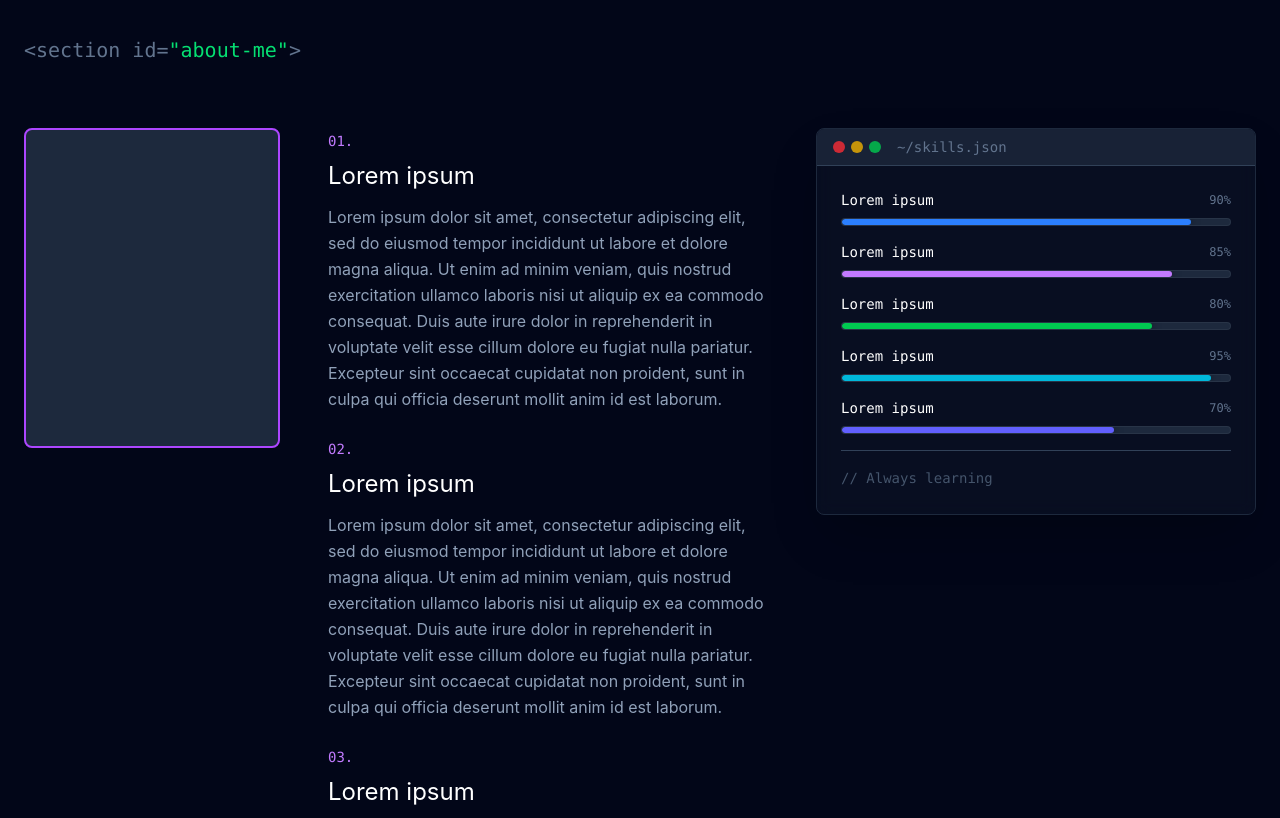
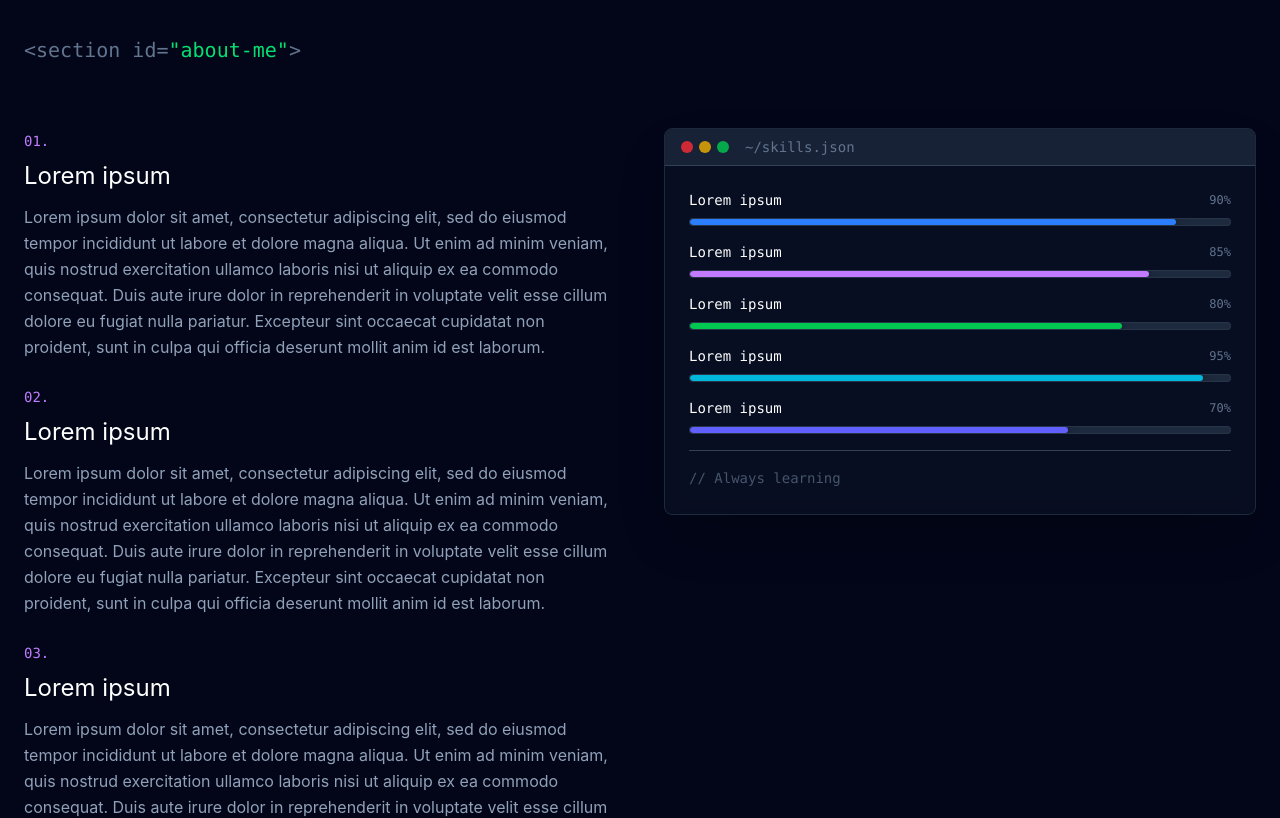
Before and after one commit to filipeparedes/personal-portfolio, a React (Vite) app in the folder frontend/: page / in a window 1280 px wide. Shown: the part 860-1678 px from the top of the page. Built offline with nearby package versions, Linux system fonts and the light colour scheme.

Commit message:
style: remove profile photo
- Removed profile photo from about section for a cleaner terminal look
- Deleted Photo.tsx UI Component

```diff
--- a/frontend/src/components/About.tsx
+++ b/frontend/src/components/About.tsx
@@ -1,6 +1,5 @@
 import { motion } from "framer-motion";
 import { CodeRow as C } from "./ui/CodeRow";
-import { Photo } from "./ui/Photo";
 import { Trait } from "./ui/Trait";
 import { CodeWindow } from "./ui/CodeWindow";
 import { SkillBar } from "./ui/SkillBar";
@@ -34,9 +33,6 @@ export function About() {
         </motion.div>
 
         <div className="max-w-6x1 mx-auto">
-            <div className="flex gap-8 lg:gap-12 mb-16">
-                <Photo></Photo>
-
             {/* content */}
             <div className="min-w-0 flex-1">
                 <div className="grid lg:grid-cols-2 mb-16 gap-12">
@@ -121,7 +117,6 @@ export function About() {
             </div>
         </div>
       </div>
-      </div>
     </section>
   );
 }
--- a/frontend/src/components/ui/Photo.tsx
+++ /dev/null
@@ -1,26 +0,0 @@
-import { motion } from "framer-motion";
-
-export function Photo() {
-    return(
-        <motion.div
-              initial={{ opacity: 0, x: -30 }}
-              whileInView={{ opacity: 1, x: 0 }}
-              transition={{ duration: 0.8 }}
-              viewport={{ once: true }}
-              className="hidden lg:block flex-shrink-0"
-            >
-              <div className="w-64 h-80 rounded-lg bg-slate-800 border-2 border-purple-500 overflow-hidden sticky top-8">
-                <div className="w-full h-full flex items-center justify-center text-6xl">
-                    {/* TODO: ADD PHOTO
-                <img
-                  src=""
-                  alt="Profile"
-                  className="w-full h-full object-cover"
-                />
-                */}
-                </div>
-
-              </div>
-        </motion.div>
-    );
-}
```
Lines whose indentation alone changed are shown as unchanged.
